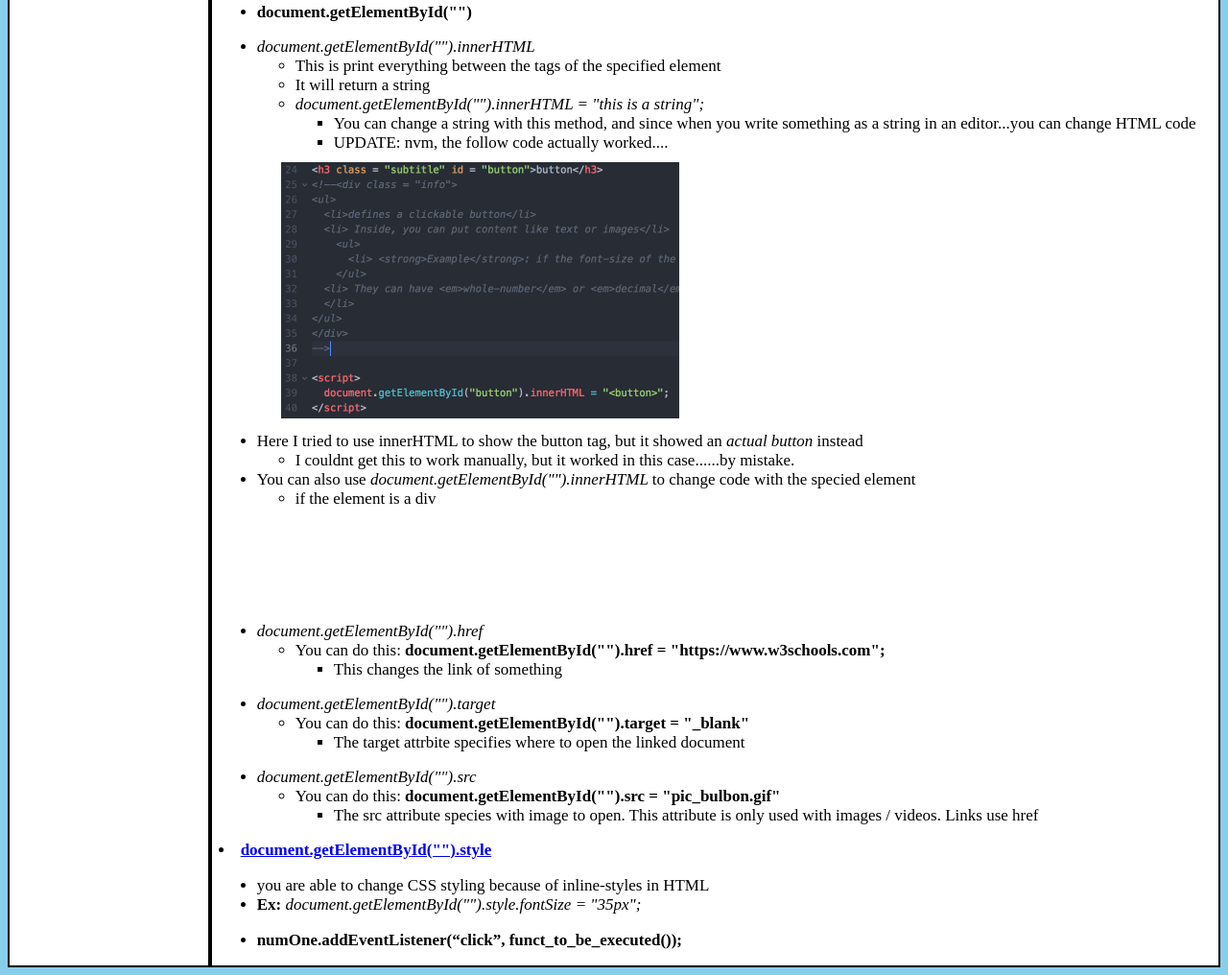
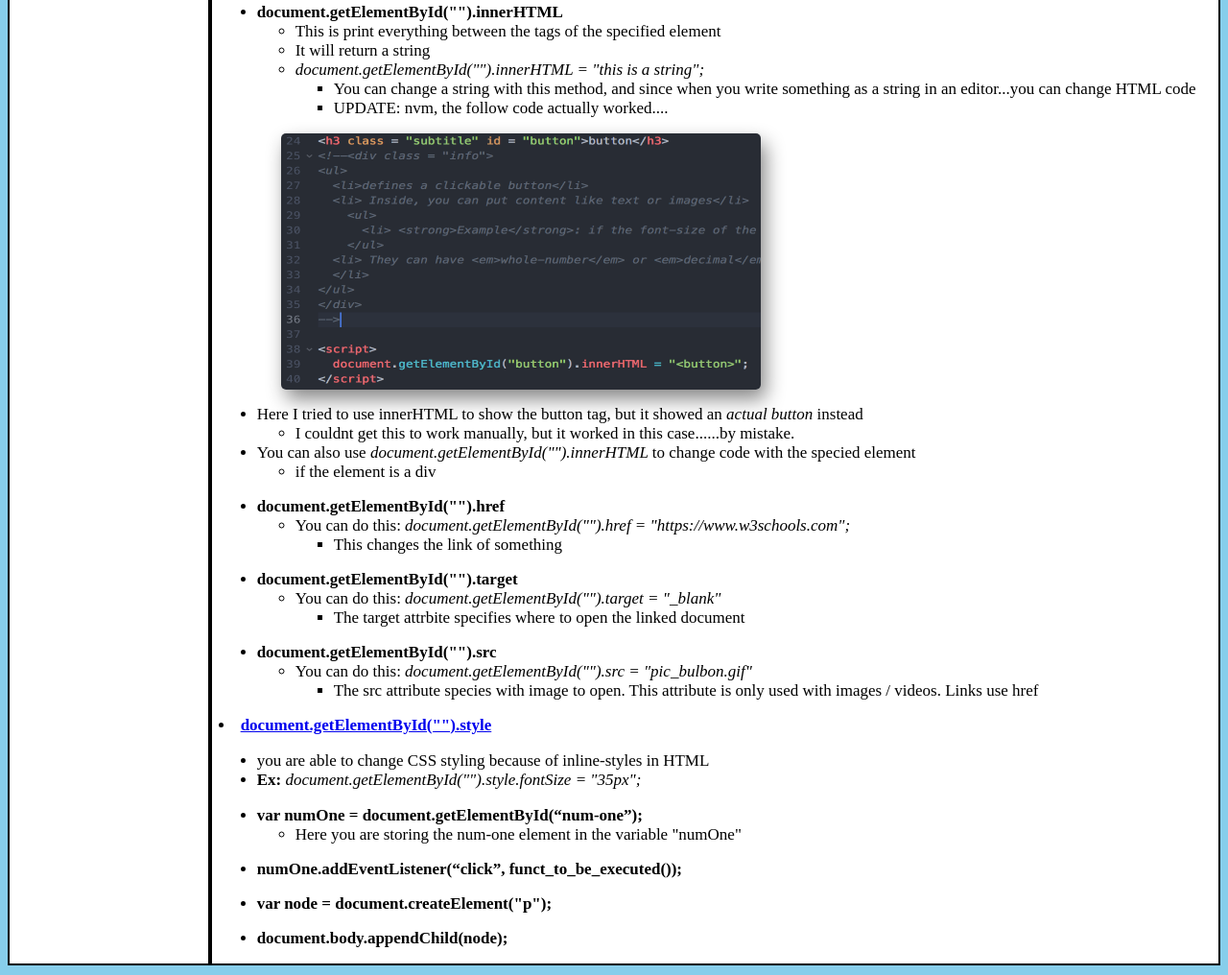
Before and after one commit to parth1175/htmlcss, a plain HTML site: page js.html in a window 1280 px wide. Shown: the part 655-1671 px from the top of the page at 96% size. Drawn offline with Linux system fonts and the light colour scheme.

Commit message:
laptop is about to die

```diff
--- a/js.html
+++ b/js.html
@@ -5,13 +5,7 @@
 <title>HTML | CSS</title>
 <link rel="stylesheet" type="text/css" href="styles/style.css">
 <link rel="stylesheet" type="text/css" href="styles/js.css">
-<link rel="shortcut icon" href="./images/ruler.ico" />
-
-<style>
-  .o{
-    color: white;
-  }
-</style>
+<link rel="shortcut icon" href="./images/css2.ico" />
 
 </head>
 <body>
@@ -86,15 +80,17 @@
 
 <p></p>
 
+
+
+
+
+
+
 <h2> Javascript can be used to change <strong> HTML attribute values </strong> or <strong> CSS styling </strong> </h3>
 
 <p></p>
 
-  <li class = "m"> <strong>document.getElementById("")</strong></li>
-
-<p></p>
-
-    <li class = "m"><em> document.getElementById("").innerHTML</em>
+    <li class = "m"><strong> document.getElementById("").innerHTML</strong>
       <ul>
         <li>This is print everything between the tags of the specified element</li>
         <li> It will return a string</li>
@@ -105,22 +101,13 @@
           </ul>
       </ul>
     </li>
-    <img id = "innerHTML" src = "./images/innerHTML.png" style = "margin-left: 25px; margin-top: 10px; margin-bottom: 10px;">
+    <p></p>
+    <img id = "inHTML" src = "./images/innerHTML.png">
+    <p></p>
     <script>
-    let width = document.getElementById("innerHTML").clientWidth;
-    let w1 = document.getElementById("innerHTML").offsetWidth;
 
-    let height = document.getElementById("innerHTML").offsetHeight;
-    let h1 = document.getElementById("innerHTML").clientHeight;
-
-    console.log("clientWidth: " + width);
-    console.log("offsetWidth: " + w1);
-
-    console.log("clientHeight: " + height);
-    console.log("offsetHeight: " + h1);
-
-    document.getElementById("innerHTML").style.height = 267 +"px";
-    document.getElementById("innerHTML").style.width = 415 + "px";
+    document.getElementById("inHTML").style.height = 267 +"px";
+    document.getElementById("inHTML").style.width = 500 + "px";
 
     </script>
     <li class = "m"> Here I tried to use innerHTML to show the button tag, but it showed an <em>actual button</em> instead</li>
@@ -132,13 +119,11 @@
       <ul>
         <li>if the element is a div</li>
       </ul>
-<p class = "o">r</p>
-<p class = "o">r</p>
-<p class = "o">r</p>
+<p></p>
 
-    <li class = "m"><em> document.getElementById("").href</em>
+    <li class = "m"><strong> document.getElementById("").href</strong>
       <ul>
-        <li> You can do this: <strong>document.getElementById("").href = "https://www.w3schools.com";</strong>
+        <li> You can do this: <em>document.getElementById("").href = "https://www.w3schools.com";</em>
           <ul>
             <li> This changes the link of something</li>
           </ul>
@@ -148,9 +133,9 @@
 
 <p></p>
 
-    <li class = "m"><em> document.getElementById("").target</em>
+    <li class = "m"><strong> document.getElementById("").target</strong>
       <ul>
-        <li> You can do this: <strong>document.getElementById("").target = "_blank"</strong>
+        <li> You can do this: <em>document.getElementById("").target = "_blank"</em>
           <ul>
             <li> The target attrbite specifies where to open the linked document</li>
           </ul>
@@ -160,9 +145,9 @@
 
 <p></p>
 
-    <li class = "m"><em> document.getElementById("").src</em>
+    <li class = "m"><strong> document.getElementById("").src</strong>
       <ul>
-        <li> You can do this: <strong>document.getElementById("").src = "pic_bulbon.gif"</strong>
+        <li> You can do this: <em>document.getElementById("").src = "pic_bulbon.gif"</em>
           <ul>
             <li> The src attribute species with image to open. This attribute is only used with images / videos. Links use href</li>
           </ul>
@@ -187,12 +172,27 @@
 <p></p>
 
 <ul>
+  <li style = "font-weight: 700;"> var numOne = document.getElementById(“num-one”); </li>
+  <ul>
+    <li> Here you are storing the num-one element in the variable "numOne"</li>
+  </ul>
+</ul>
+
+<p></p>
+
+<ul>
   <li style = "font-weight: 700;"> numOne.addEventListener(“click”, funct_to_be_executed()); </li>
 </ul>
 
+<p></p>
 
+<ul>
+  <li style = "font-weight: 700;"> var node = document.createElement("p"); </li>
+</ul>
 
-
+<ul>
+  <li style = "font-weight: 700;"> document.body.appendChild(node); </li>
+</ul>
 
 </ul>
 </div>
@@ -211,6 +211,7 @@
   <p><a href ="./js.html">Javascript</a></p>
   <p><a href ="./HTMLattributes.html">HTML Attributes</a></p>
   <p><a href ="./HTMLtags.html">HTML tags</a></p>
+  <p><a href ="./ruby.html">Ruby</a></p>
 
 
   </div>
--- a/styles/js.css
+++ b/styles/js.css
@@ -2,6 +2,11 @@ h2{
   border-bottom: 2px solid black;
 }
 
-.img{
-
+#inHTML{
+  margin-left: 25px;
+  margin-top: 10px;
+  margin-bottom: 10px;
+  display: block;
+  box-shadow: 5px 10px 20px #888888;
+  border-radius: 5px;
 }
```
Also changed, not shown: HTMLattributes.html (+2 -0 lines), HTMLtags.html (+2 -0 lines), index.html (+1 -0 lines), ruby.html (added, +46 -0 lines), units.html (+1 -0 lines).
